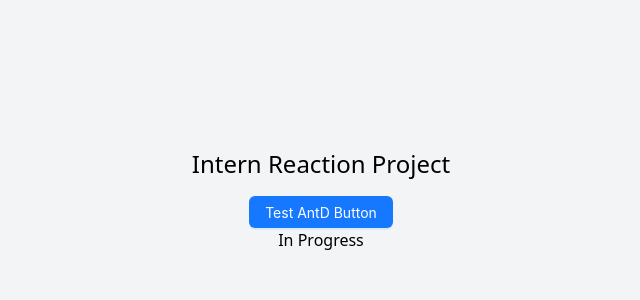
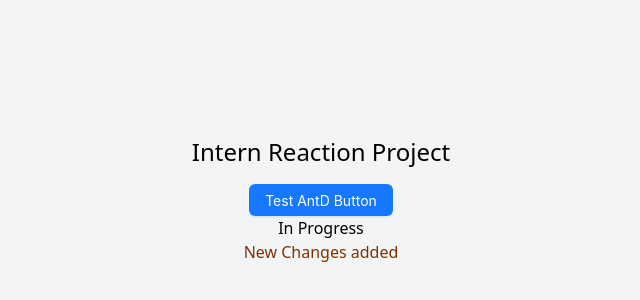
Before and after one commit to Digiden-IT/Reaction-Test, a React (Vite) app: page / in a window 1280 px wide. Shown: the part 200-500 px from the top of the page, without its empty margins (319-959 px from the left). Built offline with nearby package versions, Linux system fonts and the light colour scheme.

Commit message:
New changes pushed

```diff
--- a/src/App.tsx
+++ b/src/App.tsx
@@ -6,6 +6,7 @@ function App() {
       <h1 className="text-2xl mb-4">Intern Reaction Project</h1>
       <Button type="primary">Test AntD Button</Button>
       <h1>In Progress</h1>
+      <h2 className="text-amber-900"> New Changes added</h2>
     </div>
   );
 }
```
